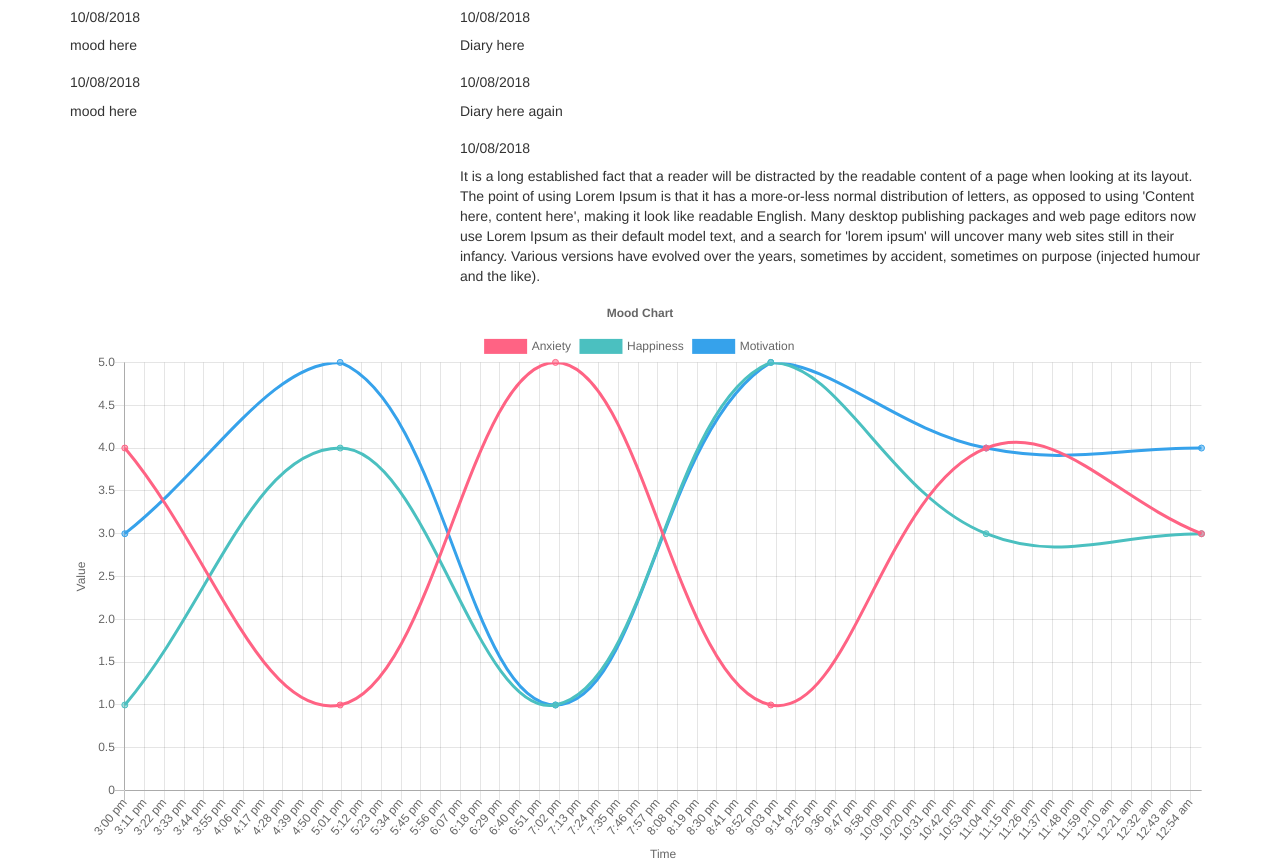
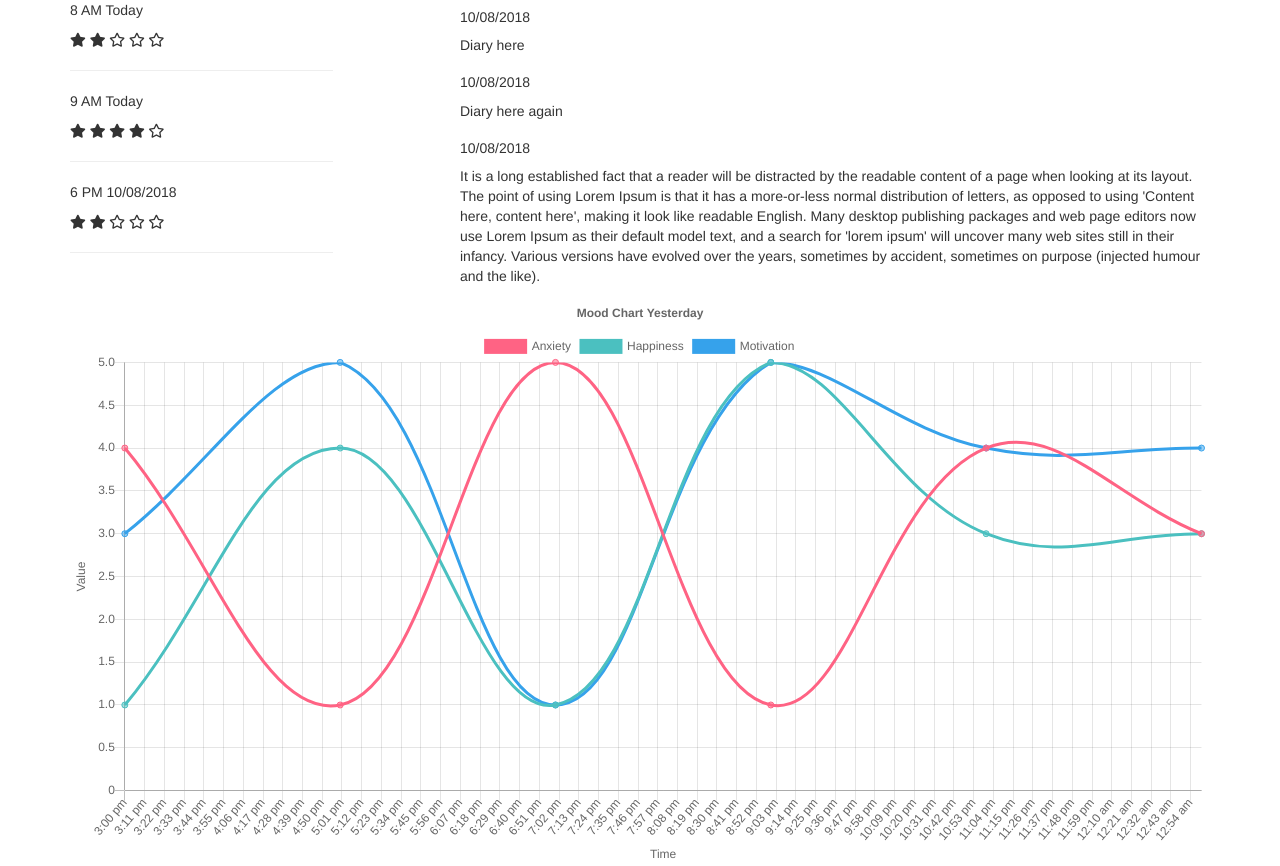
Before and after one commit to bboyjacks/TextJournaling, a Flask app: page / in a window 1280 px wide. Run offline with Flask 2, Linux system fonts and the light colour scheme; some libraries are stand-ins or nearby versions.

Commit message:
beautiful mood rating ui

```diff
--- a/static/js/apputils.js
+++ b/static/js/apputils.js
@@ -9,7 +9,7 @@ let load_chart = function(data_set)
 			responsive: true,
 			title: {
 				display: true,
-				text: 'Mood Chart'
+				text: 'Mood Chart Yesterday'
 			},
 			scales: {
 				xAxes: [{
--- a/templates/home.html
+++ b/templates/home.html
@@ -9,6 +9,8 @@
 	<script type="text/javascript" src="{{ url_for('static', filename='js/apputils.js') }}"></script>
 	<link rel="stylesheet" href="https://maxcdn.bootstrapcdn.com/bootstrap/3.3.7/css/bootstrap.min.css">
 	<script src="https://cdnjs.cloudflare.com/ajax/libs/jquery/3.3.1/jquery.min.js"></script>
+	<link rel="stylesheet" href="https://use.fontawesome.com/releases/v5.3.1/css/all.css" integrity="sha384-mzrmE5qonljUremFsqc01SB46JvROS7bZs3IO2EmfFsd15uHvIt+Y8vEf7N7fWAU"
+	 crossorigin="anonymous">
 	<style>
 		canvas {
 			-moz-user-select: none;
@@ -24,14 +26,35 @@
 			<div class="col-lg-3">
 				<div class="row">
 					<div class="col-lg-12">
-						<h5>10/08/2018</h5>
-						<p>mood here</p>
+						<p>8 AM Today</p>
+						<i class="fas fa-star"></i>
+						<i class="fas fa-star"></i>
+						<i class="far fa-star"></i>
+						<i class="far fa-star"></i>
+						<i class="far fa-star"></i>
+						<hr />
 					</div>
 				</div>
 				<div class="row">
 					<div class="col-lg-12">
-						<h5>10/08/2018</h5>
-						<p>mood here</p>
+						<p>9 AM Today</p>
+						<i class="fas fa-star"></i>
+						<i class="fas fa-star"></i>
+						<i class="fas fa-star"></i>
+						<i class="fas fa-star"></i>
+						<i class="far fa-star"></i>
+						<hr />
+					</div>
+				</div>
+				<div class="row">
+					<div class="col-lg-12">
+						<p>6 PM 10/08/2018</p>
+						<i class="fas fa-star"></i>
+						<i class="fas fa-star"></i>
+						<i class="far fa-star"></i>
+						<i class="far fa-star"></i>
+						<i class="far fa-star"></i>
+						<hr />
 					</div>
 				</div>
 			</div>
```
